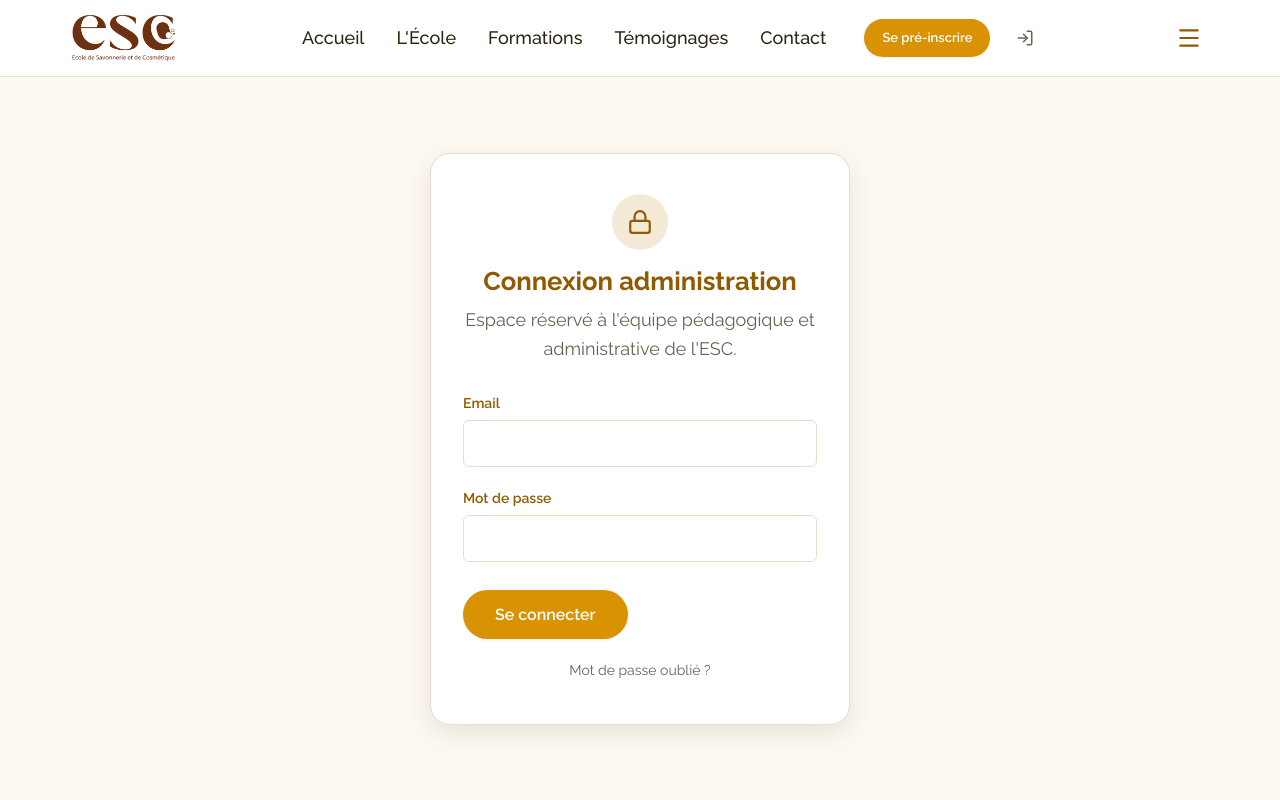
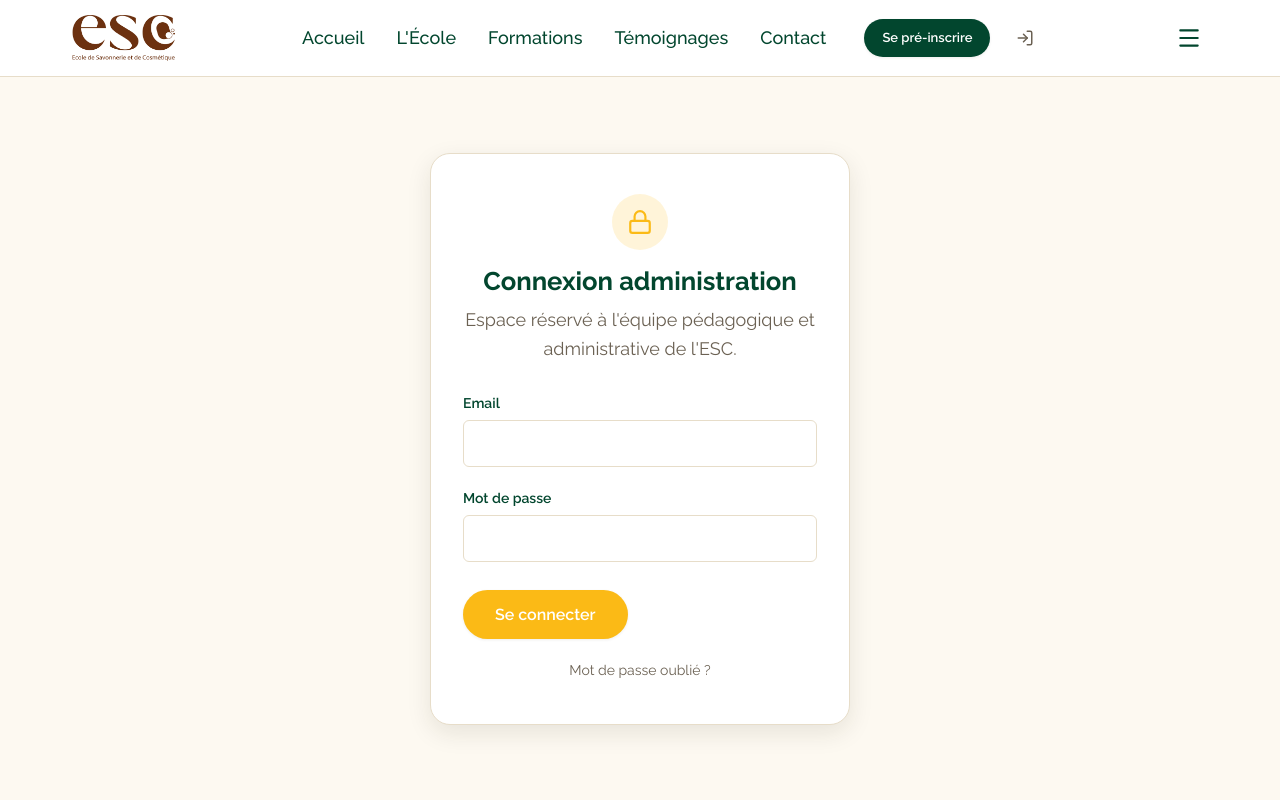
Before and after one commit to Gaspard-05/ecole-de-savonnerie-et-de-cosmetique-front-react, a React (Vite) app: page /connexion in a window 1280 px wide. Shown: the top 800 px of the page. Built offline with nearby package versions, Linux system fonts and the light colour scheme; no server answers.

Commit message:
style: applique la charte de couleur alternative (vert/or) au footer, à la navbar, à la page de pré-inscription et au favicon

```diff
--- a/src/components/Footer.css
+++ b/src/components/Footer.css
@@ -1,4 +1,7 @@
 .footer {
+  /* Essai de charte alternative, limité au footer pour prévisualisation */
+  --color-primary: #02462e;
+
   background: var(--color-primary);
   color: var(--color-primary-light);
   margin-top: auto;
--- a/src/components/Navbar.css
+++ b/src/components/Navbar.css
@@ -1,4 +1,8 @@
 .navbar {
+  /* Essai de charte alternative, limité à la navbar pour prévisualisation */
+  --color-primary: #02462e;
+  --color-primary-dark: #012e1e;
+
   position: sticky;
   top: 0;
   z-index: 100;
@@ -41,7 +45,7 @@
 
 .navbar__link {
   font-weight: var(--font-weight-medium);
-  color: var(--color-text);
+  color: var(--color-primary);
   padding: 8px 2px;
   position: relative;
 }
@@ -76,6 +80,14 @@
   display: flex;
   align-items: center;
   gap: 16px;
+}
+
+.navbar__actions .btn--primary {
+  background: var(--color-primary);
+}
+
+.navbar__actions .btn--primary:hover {
+  background: var(--color-primary-dark);
 }
 
 .navbar__login {
--- a/src/components/PreinscriptionForm.jsx
+++ b/src/components/PreinscriptionForm.jsx
@@ -69,7 +69,7 @@ function PreinscriptionForm({ preselectedSlug }) {
         icon: "success",
         title: "Pré-inscription enregistrée",
         text: "Votre pré-inscription a été enregistrée. L'école vous contactera pour les procédures à suivre.",
-        confirmButtonColor: "#905a01",
+        confirmButtonColor: "#02462e",
       });
       setValues(getInitialState(preselectedSlug));
       setErrors({});
--- a/src/pages/Connexion.css
+++ b/src/pages/Connexion.css
@@ -1,4 +1,10 @@
 .connexion {
+  /* Essai de charte alternative, limité à cette page pour prévisualisation */
+  --color-primary: #02462e;
+  --color-primary-dark: #012e1e;
+  --color-primary-light: #e3ece8;
+  --color-secondary: #fbba16;
+
   min-height: calc(100svh - 76px);
   display: flex;
   align-items: center;
@@ -28,8 +34,8 @@
   width: 56px;
   height: 56px;
   border-radius: 50%;
-  background: var(--color-primary-light);
-  color: var(--color-primary);
+  background: rgba(251, 186, 22, 0.16);
+  color: var(--color-secondary);
   margin-bottom: 16px;
 }
 
--- a/src/pages/Preinscription.css
+++ b/src/pages/Preinscription.css
@@ -1,4 +1,9 @@
 .preinscription {
+  /* Essai de charte alternative, limité à cette page pour prévisualisation */
+  --color-primary: #02462e;
+  --color-primary-dark: #012e1e;
+  --color-secondary: #fbba16;
+
   background: var(--color-bg-alt);
   min-height: calc(100svh - 76px);
   display: flex;
@@ -13,6 +18,7 @@
 }
 
 .preinscription__intro h6 {
+  font-size: 1.1rem;
   margin-bottom: 10px;
 }
 
```
Also changed, not shown: public/favicon.svg.
